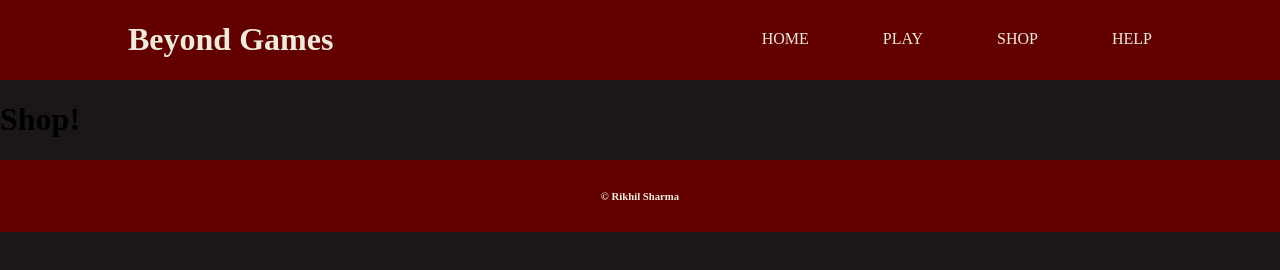
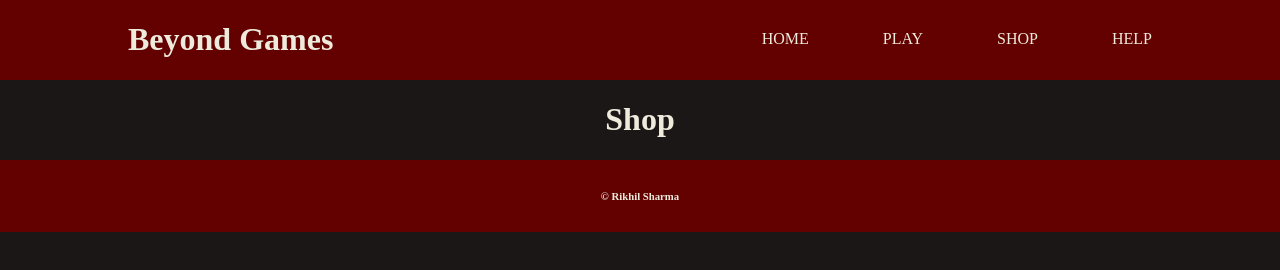
Before and after one commit to officialrkky/Beyond-Games, a plain HTML site: page shop.html in a window 1280 px wide. Drawn offline with Linux system fonts and the light colour scheme.

Commit message:
Update shop.html

```diff
--- a/shop.html
+++ b/shop.html
@@ -21,7 +21,7 @@
     </div>
       </header>
   <body>
-    <h1>Shop!</h1>
+    <h1 class="pageHeader">Shop</h1>
   </body>
   <footer>
     <h6 class="copyRight">&copy; Rikhil Sharma</h6>
```
